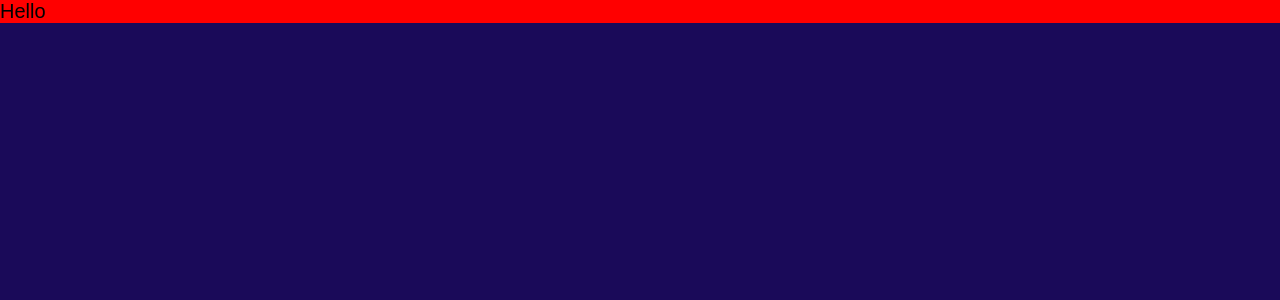
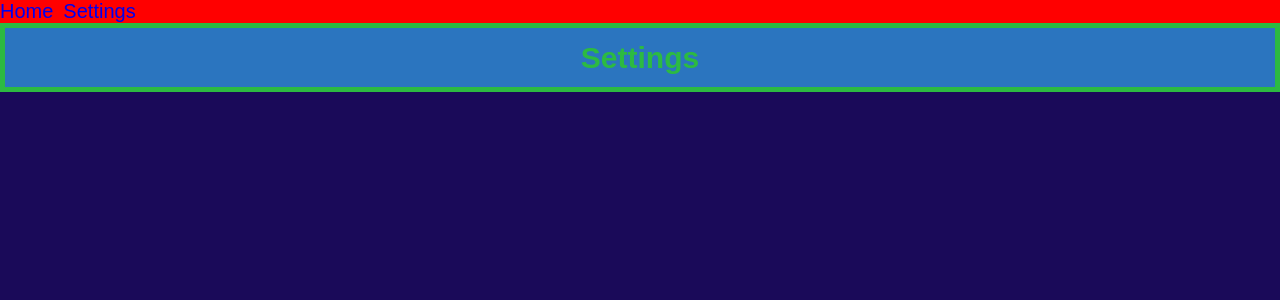
Before and after one commit to sergJess/ToukaEscape, a React app: page /settings in a window 1280 px wide. Shown: the top 300 px of the page. Built offline with nearby package versions, Linux system fonts and the light colour scheme.

Commit message:
feat: add working router

```diff
--- a/src/app/app.tsx
+++ b/src/app/app.tsx
@@ -1,8 +1,17 @@
 import React from "react";
 import './style/main.scss';
+import { BrowserRouter, Routes, Route } from 'react-router-dom';
 import { Header } from '../layout/header/header';
+import { HomePage } from '../pages/home/home';
+import { Settings } from '../pages/settings/settings';
 export const App = () => {
-    return <>
-    <Header></Header>
-    </>
+    return <BrowserRouter>
+        <Header></Header>
+        <div>
+            <Routes>
+                <Route path="/" element={<HomePage />} />
+                <Route path="/settings" element={<Settings />} />
+            </Routes>
+        </div>
+    </BrowserRouter>
 }
--- /dev/null
+++ b/src/components/navigation/nav.tsx
@@ -0,0 +1,9 @@
+import React from 'react';
+import { NavLink } from "react-router";
+import * as styles from './style.module.scss';
+export const Nav = () => {
+    return <nav className={styles.nav}>
+        <NavLink to='/' end>Home</NavLink>
+        <NavLink to='/settings'>Settings</NavLink>
+    </nav>
+}
--- /dev/null
+++ b/src/components/navigation/style.module.scss
@@ -0,0 +1,5 @@
+.nav{
+    display: flex;
+    justify-content: center;
+    gap: 1rem;
+}
--- a/src/index.tsx
+++ b/src/index.tsx
@@ -1,7 +1,8 @@
 import React from "react";
-import { BrowserRouter } from 'react-router-dom';
 import { createRoot } from 'react-dom/client';
 import { App } from './app/app';
+
 const domNode = document.getElementById('root')!;
 const root = createRoot(domNode);
-root.render(<BrowserRouter><App/></BrowserRouter>)
+root.render(
+    <App></App>)
--- a/src/layout/header/header.tsx
+++ b/src/layout/header/header.tsx
@@ -1,5 +1,6 @@
 import React from "react";
 import * as styles from './style.module.scss';
+import { Nav } from '../../components/navigation/nav';
 export const Header = () => {
-    return <header className={styles.header}>Hello</header>
+    return <header className={styles.header}><Nav></Nav></header>
 }
--- a/src/pages/home/home.tsx
+++ b/src/pages/home/home.tsx
@@ -1,5 +1,5 @@
 import React from 'react';
 import * as styles from './style/style.module.scss';
 export const HomePage = () => {
-    return <div className={styles.page}><h2 className={styles.title}>Settings</h2></div>
+    return <div className={styles.page}><h2 className={styles.title}>Home</h2></div>
 }
```
Also changed, not shown: src/router/router.tsx (+6 -5 lines).
